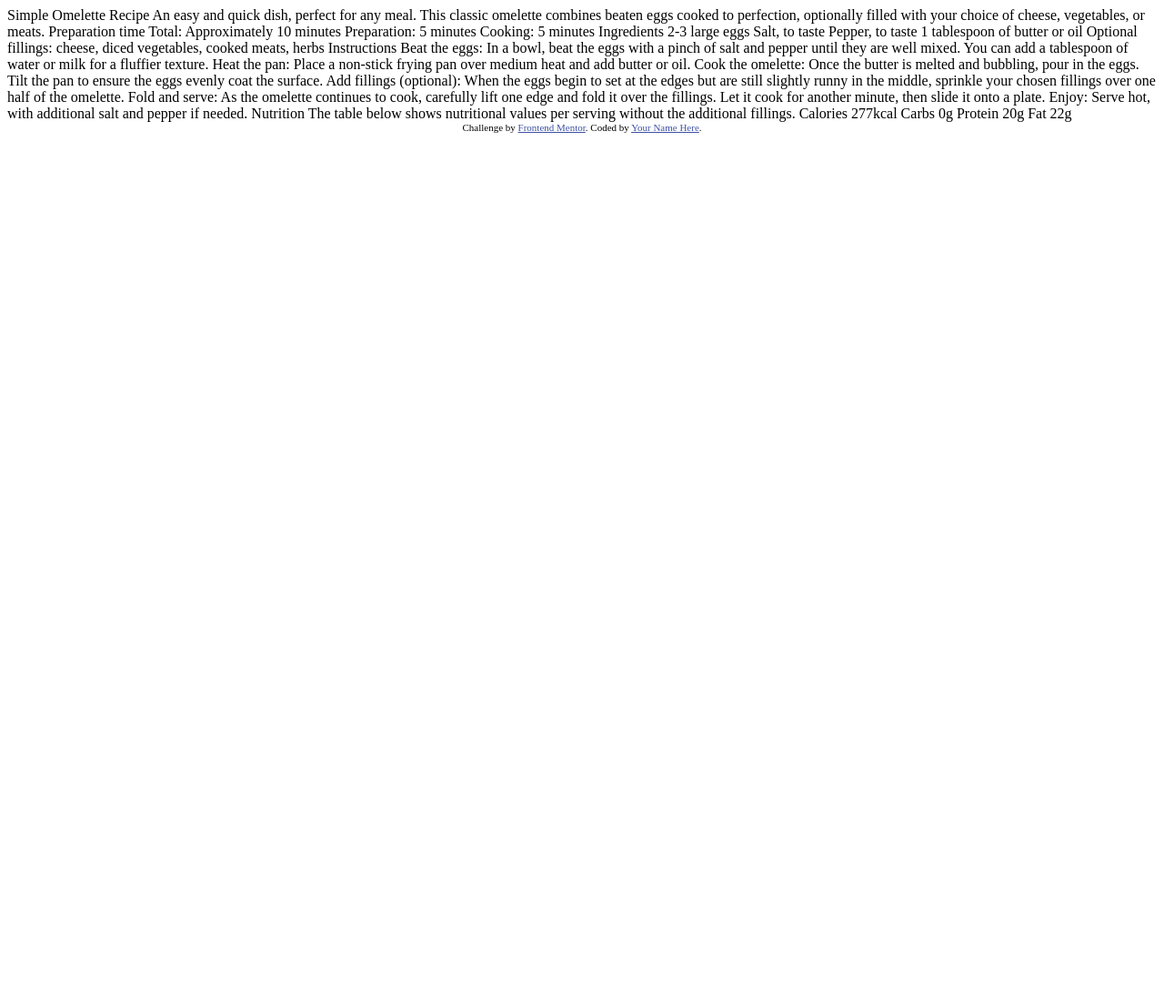
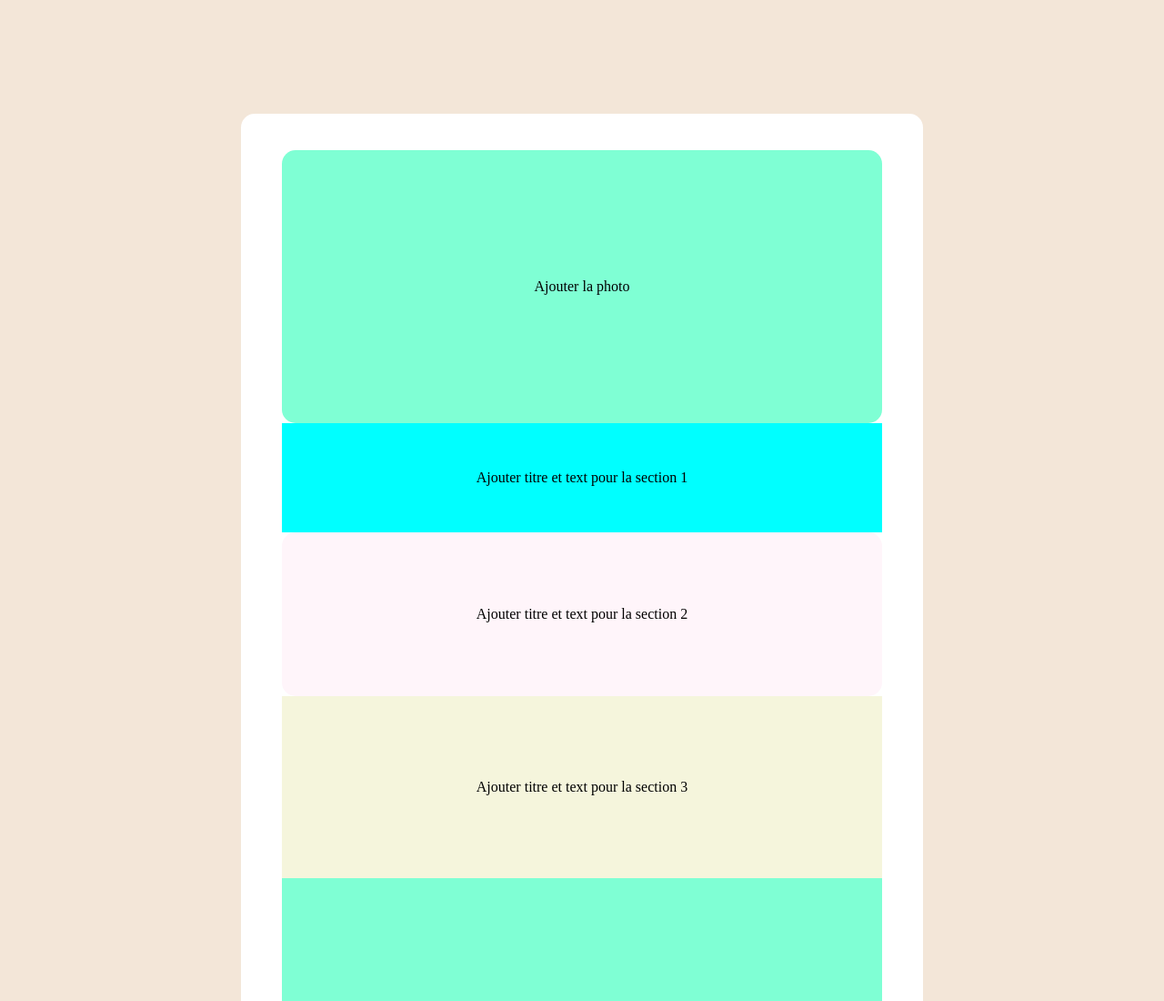
Before and after one commit to OkiSenpai/recipe-page-main, a plain HTML site: page index.html in a window 1280 px wide. Shown: the top 1100 px of the page at 91% size. Before the commit the page ends 800 px from the top, so only its background shows below. Drawn offline with Linux system fonts and the light colour scheme.

Commit message:
"project setup"

```diff
--- a/index.html
+++ b/index.html
@@ -1,77 +1,28 @@
 <!DOCTYPE html>
 <html lang="en">
-<head>
-  <meta charset="UTF-8">
-  <meta name="viewport" content="width=device-width, initial-scale=1.0"> <!-- displays site properly based on user's device -->
+  <head>
+    <meta charset="UTF-8" />
+    <meta name="viewport" content="width=device-width, initial-scale=1.0" />
+    <!-- displays site properly based on user's device -->
 
-  <link rel="icon" type="image/png" sizes="32x32" href="./assets/images/favicon-32x32.png">
+    <link rel="stylesheet" href="style.css" />
+    <link
+      rel="icon"
+      type="image/png"
+      sizes="32x32"
+      href="./assets/images/favicon-32x32.png"
+    />
 
-  <title>Frontend Mentor | Recipe page</title>
-
-  <!-- Feel free to remove these styles or customise in your own stylesheet 👍 -->
-  <style>
-    .attribution { font-size: 11px; text-align: center; }
-    .attribution a { color: hsl(228, 45%, 44%); }
-  </style>
-</head>
-<body>
-
-  Simple Omelette Recipe
-
-  An easy and quick dish, perfect for any meal. This classic omelette combines beaten eggs cooked
-  to perfection, optionally filled with your choice of cheese, vegetables, or meats.
-
-  Preparation time
-
-  Total: Approximately 10 minutes
-  Preparation: 5 minutes
-  Cooking: 5 minutes
-
-  Ingredients
-
-  2-3 large eggs
-  Salt, to taste
-  Pepper, to taste
-  1 tablespoon of butter or oil
-  Optional fillings: cheese, diced vegetables, cooked meats, herbs
-
-  Instructions
-
-  Beat the eggs: In a bowl, beat the eggs with a pinch of salt and pepper until they are well mixed.
-  You can add a tablespoon of water or milk for a fluffier texture.
-
-  Heat the pan: Place a non-stick frying pan over medium heat and add butter or oil.
-
-  Cook the omelette: Once the butter is melted and bubbling, pour in the eggs. Tilt the pan to ensure
-  the eggs evenly coat the surface.
-
-  Add fillings (optional): When the eggs begin to set at the edges but are still slightly runny in the
-  middle, sprinkle your chosen fillings over one half of the omelette.
-
-  Fold and serve: As the omelette continues to cook, carefully lift one edge and fold it over the
-  fillings. Let it cook for another minute, then slide it onto a plate.
-
-  Enjoy: Serve hot, with additional salt and pepper if needed.
-
-  Nutrition
-
-  The table below shows nutritional values per serving without the additional fillings.
-
-  Calories
-  277kcal
-
-  Carbs
-  0g
-
-  Protein
-  20g
-
-  Fat
-  22g
-
-  <div class="attribution">
-    Challenge by <a href="https://www.frontendmentor.io?ref=challenge" target="_blank">Frontend Mentor</a>.
-    Coded by <a href="#">Your Name Here</a>.
-  </div>
-</body>
+    <title>Frontend Mentor | Recipe page</title>
+  </head>
+  <body>
+    <section class="card">
+      <div class="picture">Ajouter la photo</div>
+      <div class="section-1">Ajouter titre et text pour la section 1</div>
+      <div class="section-2">Ajouter titre et text pour la section 2</div>
+      <div class="section-3">Ajouter titre et text pour la section 3</div>
+      <div class="section-4">Ajouter titre et text pour la section 4</div>
+      <div class="section-5">Ajouter titre et text pour la section 5</div>
+    </section>
+  </body>
 </html>
--- /dev/null
+++ b/style.css
@@ -0,0 +1,96 @@
+@import url("https://fonts.googleapis.com/css2?family=Outfit:wght@100..900&family=Young+Serif&display=swap");
+
+* {
+  box-sizing: border-box;
+  padding: 0;
+  margin: 0;
+}
+
+:root {
+  --White: hsl(0, 0%, 100%);
+  --Stone-100: hsl(30, 54%, 90%);
+  --Stone-150: hsl(30, 18%, 87%);
+  --Stone-600: hsl(30, 10%, 34%);
+  --Stone-900: hsl(24, 5%, 18%);
+  --Brown-800: hsl(14, 45%, 36%);
+  --Rose-800: hsl(332, 51%, 32%);
+  --Rose-50: hsl(330, 100%, 98%);
+}
+
+body {
+  background-color: var(--Stone-100);
+  height: 2000px;
+  padding-top: 125px;
+  font-size: 16px;
+}
+
+.card {
+  margin: auto;
+  padding-top: 40px;
+  height: 1700px;
+  width: 750px;
+  background-color: var(--White);
+  border-radius: 15px;
+}
+
+.picture {
+  margin: inherit;
+  height: 300px;
+  width: 660px;
+  background-color: aquamarine;
+  border-radius: inherit;
+  display: flex;
+  justify-content: center;
+  align-items: center;
+}
+
+.section-1 {
+  margin: auto;
+  height: 120px;
+  width: 660px;
+  background-color: aqua;
+  display: flex;
+  justify-content: center;
+  align-items: center;
+}
+
+.section-2 {
+  margin: auto;
+  height: 180px;
+  width: 660px;
+  border-radius: inherit;
+  background-color: var(--Rose-50);
+  display: flex;
+  justify-content: center;
+  align-items: center;
+}
+
+.section-3 {
+  margin: auto;
+  height: 200px;
+  width: 660px;
+  background-color: beige;
+  display: flex;
+  justify-content: center;
+  align-items: center;
+}
+
+.section-4 {
+  margin: auto;
+  height: 380px;
+  width: 660px;
+  background-color: aquamarine;
+  display: flex;
+  justify-content: center;
+  align-items: center;
+}
+
+.section-5 {
+  margin: auto;
+  height: 350px;
+  width: 660px;
+  background-color: rgb(214, 255, 127);
+  display: flex;
+  justify-content: center;
+  align-items: center;
+}
```
Also changed, not shown: 1 other file.
